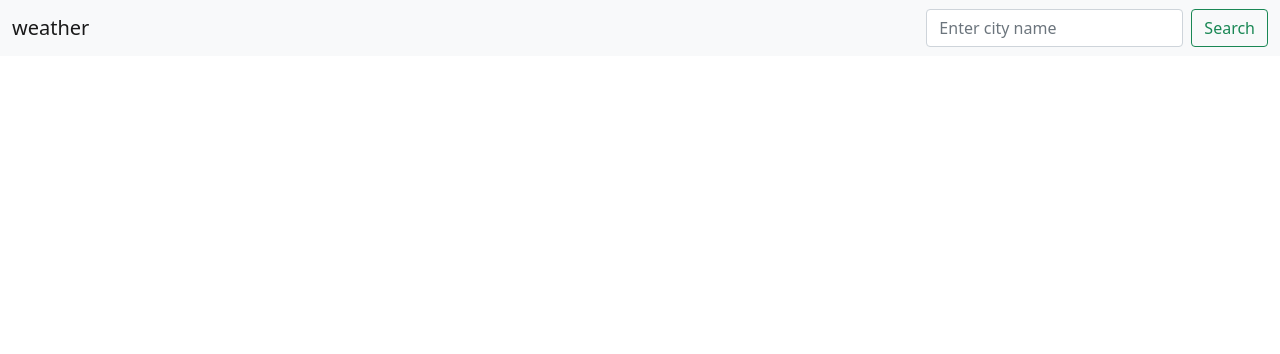
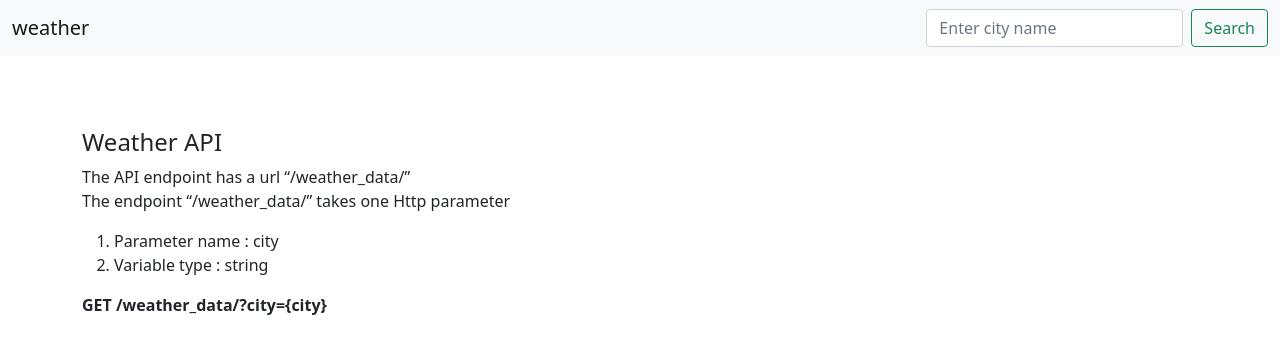
Before and after one commit to hisenberg-lab/weather, a Django app: page / in a window 1280 px wide. Shown: the top 354 px of the page. Run offline with Django 3.2, Linux system fonts and the light colour scheme.

Commit message:
refactored index.html

```diff
--- a/djangorestassessment/weather/templates/index.html
+++ b/djangorestassessment/weather/templates/index.html
@@ -34,7 +34,18 @@
     {% if error %}
       <h3>Invalid City Name</h3>
     {% endif %}
-
+  </div>
+  <br>
+  <div class="container">
+      <h4>Weather API</h4>
+    <p>The API endpoint has a url “/weather_data/”<br>
+    The endpoint “/weather_data/” takes one Http parameter
+        <ol>
+            <li>Parameter name : city</li>
+            <li>Variable type : string</li>
+        </ol>
+   <b> GET /weather_data/?city={city} </b>
+</p>
   </div>
 </body>
 
```
